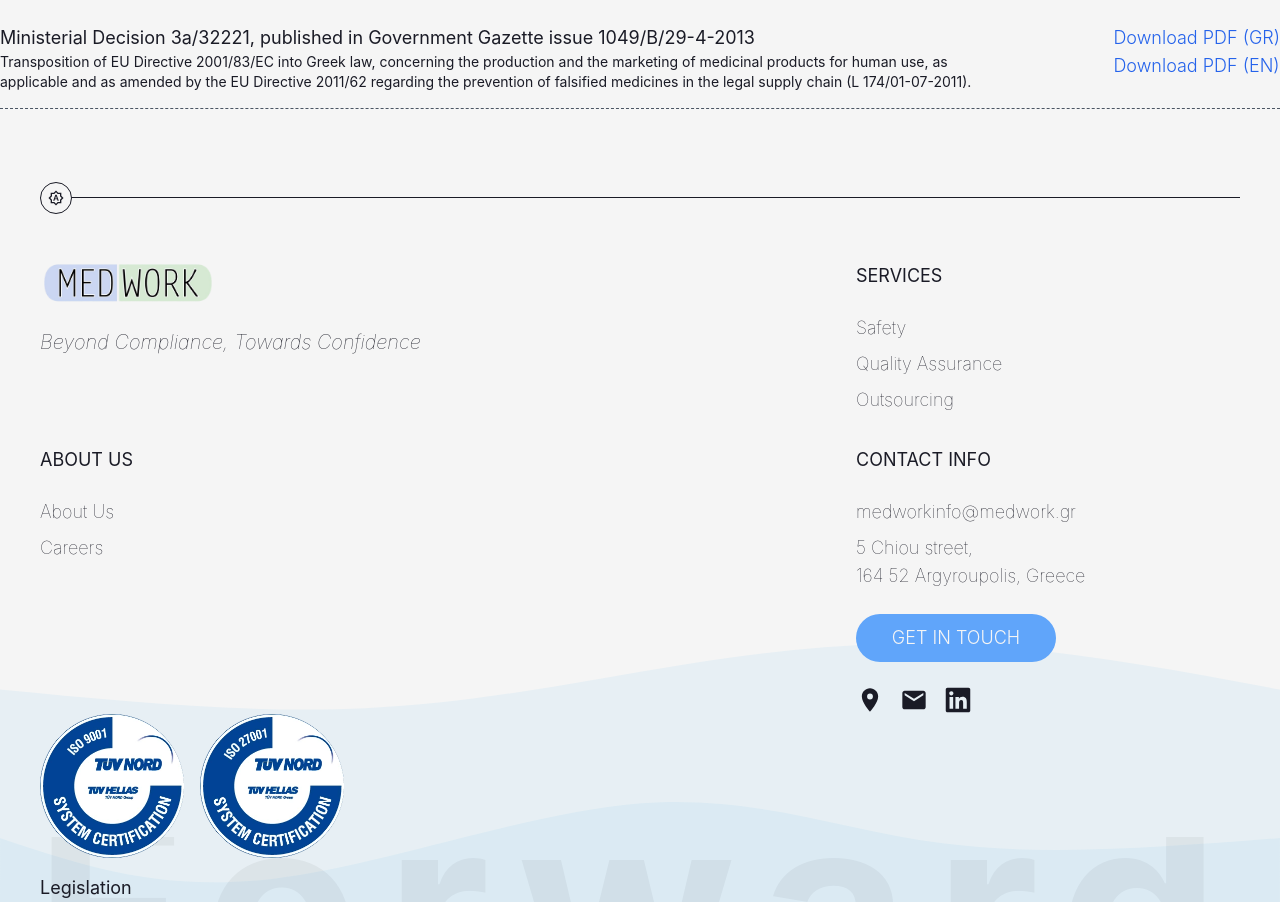
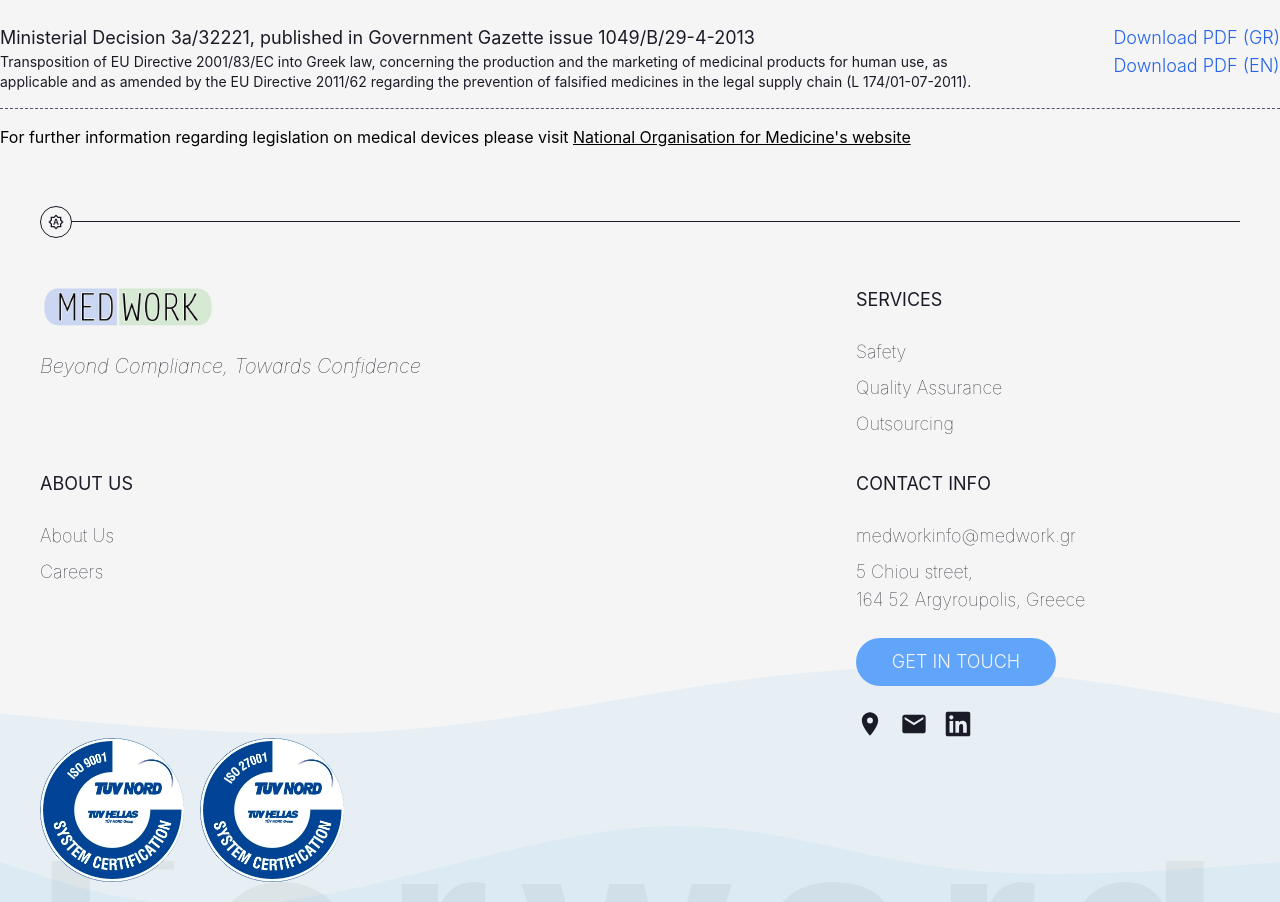
Before and after one commit to Medwork-CRO/webpage, a Next.js app: page /legislation/LegislationTabs in a window 1280 px wide. Shown: the part 880-1782 px from the top of the page. Built offline with nearby package versions, Linux system fonts and the light colour scheme.

Commit message:
Update legislation with EOF link

```diff
--- a/src/pages/legislation/LegislationTabs.tsx
+++ b/src/pages/legislation/LegislationTabs.tsx
@@ -5,6 +5,8 @@ type Legislation = {
     name: string,
     dropDowns: InlineInfoBoxParams[]
 };
+
+const EOF = "https://www.eof.gr/web/guest/lawmedical?p_p_id=62_INSTANCE_4s7I&p_p_lifecycle=0&p_p_state=maximized&p_p_mode=view&p_p_col_id=column-2&p_p_col_count=2&_62_INSTANCE_4s7I_struts_action=%2Fjournal_articles%2Fview&_62_INSTANCE_4s7I_groupId=12225&_62_INSTANCE_4s7I_articleId=18157&_62_INSTANCE_4s7I_version=1.0";
 
 const legislations: Legislation[] = [
     {
@@ -212,6 +214,8 @@ const LegislationTabs = () => {
                             </div>
                         </div>
                     </div>
+
+                    <span>For further information regarding legislation on medical devices please visit <a className="underline" href={EOF}>National Organisation for Medicine&apos;s website</a></span>
                 </div>
             </div>
         </>
--- a/src/pages/legislation/index.tsx
+++ b/src/pages/legislation/index.tsx
@@ -1,7 +1,5 @@
 import Breadcrumbs from "@/components/Breadcrumb";
 import DisplayParagraphs from "@/components/DisplayParagraphs";
-// import ImageCategory from "@/components/ImageCategory";
-// import legislation from "@assets/services/legislation.jpg";
 import LegislationTabs from "./LegislationTabs";
 
 const paragraphs = [
```
